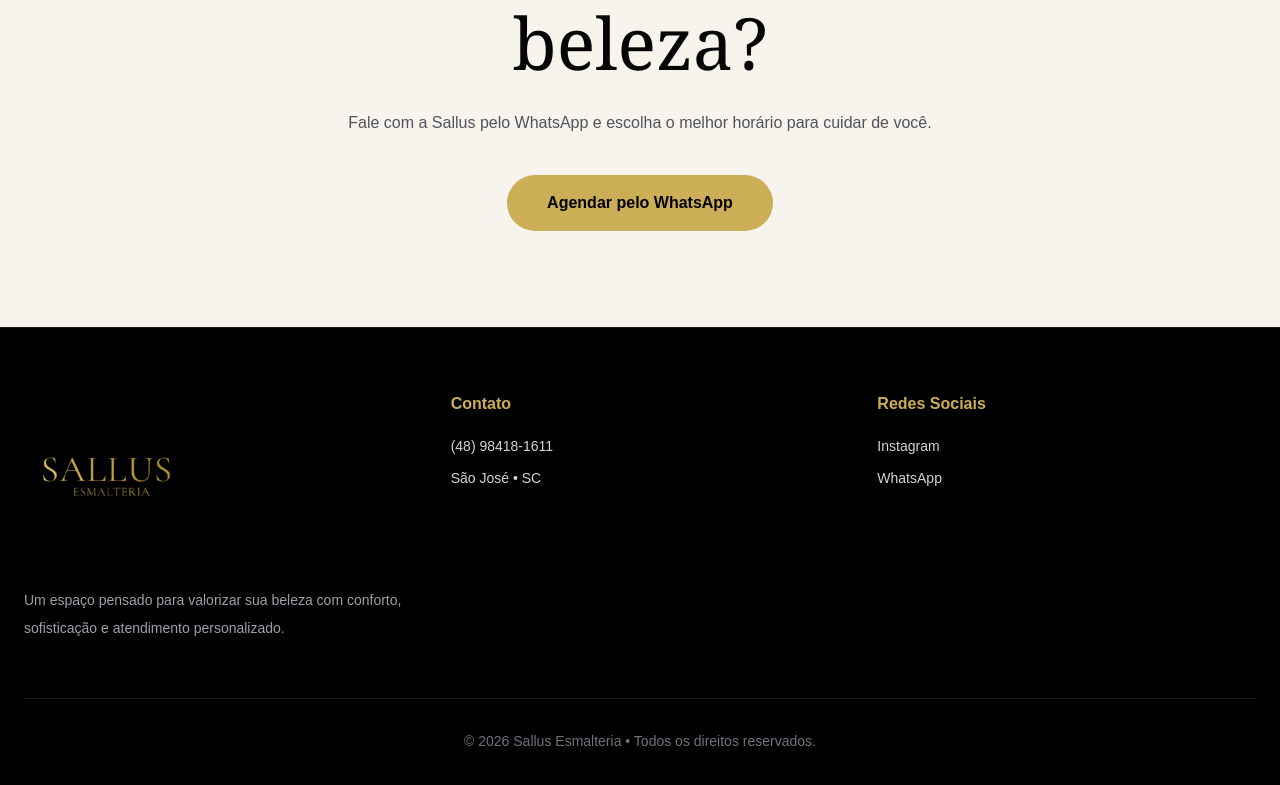
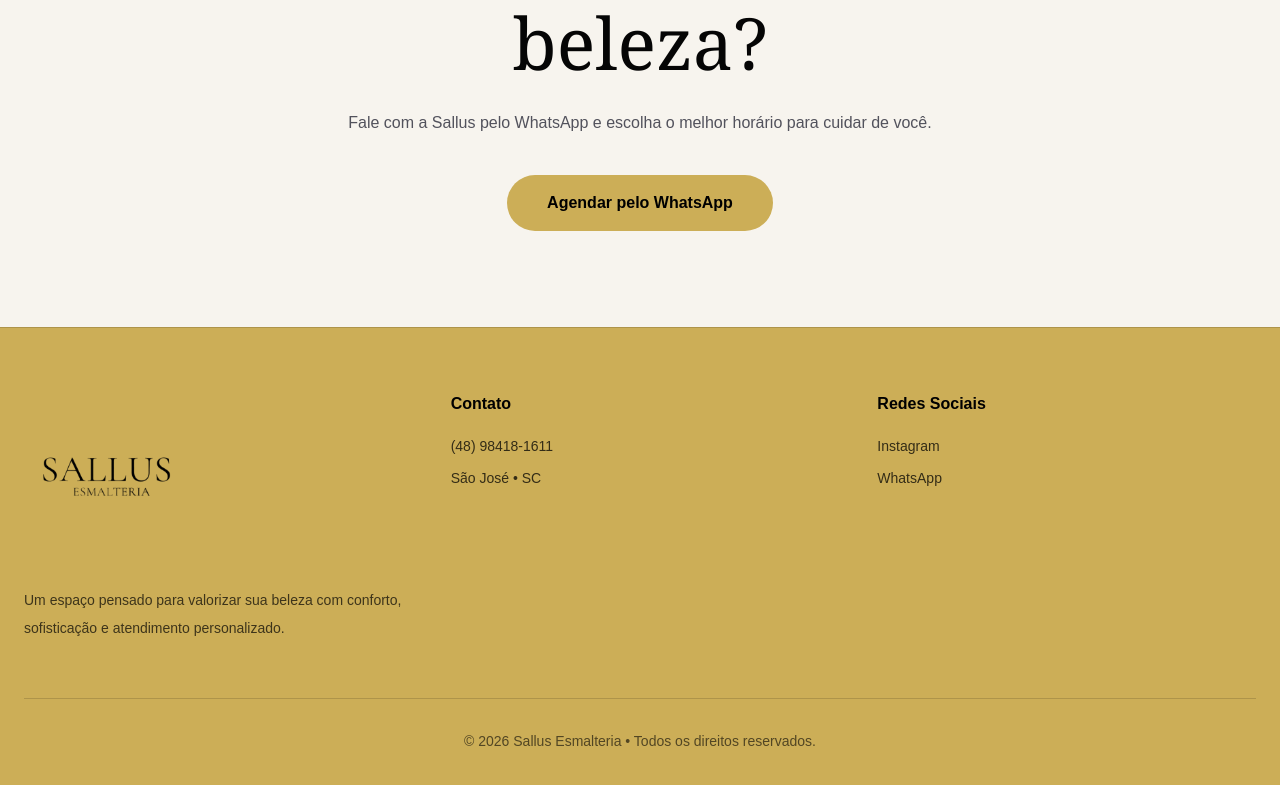
Before and after one commit to gabilouisemkt/sallus-site, a Next.js app: page / in a window 1280 px wide. Shown: the part 7147-7932 px from the top of the page. Built offline with nearby package versions, Linux system fonts and the light colour scheme; a web font is replaced by a local one.

Commit message:
Altera rodape para dourado

```diff
--- a/app/components/Footer.tsx
+++ b/app/components/Footer.tsx
@@ -8,46 +8,57 @@
 
 export default function Footer() {
   return (
-    <footer className="bg-black border-t border-white/10 text-white">
+    <footer className="border-t border-black/15 bg-[#CCAE57] text-black">
       <div className="mx-auto max-w-7xl px-6 py-16">
         <div className="grid gap-12 md:grid-cols-3">
-
           <div>
             <Image
               src="/images/logo-sallus.png"
-              alt="Logo Sallus"
+              alt="Logo Sallus Esmalteria"
               width={170}
               height={70}
+              className="h-auto brightness-0"
             />
-            <p className="mt-6 text-sm leading-7 text-zinc-400">
+
+            <p className="mt-6 text-sm leading-7 text-black/70">
               Um espaço pensado para valorizar sua beleza com conforto,
               sofisticação e atendimento personalizado.
             </p>
           </div>
 
           <div>
-            <h3 className="mb-5 font-semibold text-[#CCAE57]">
+            <h3 className="mb-5 font-semibold text-black">
               Contato
             </h3>
 
-            <ul className="space-y-3 text-sm text-zinc-300">
-              <li>(48) 98418-1611</li>
+            <ul className="space-y-3 text-sm text-black/75">
+              <li>
+                <a
+                  href={whatsappLink}
+                  target="_blank"
+                  rel="noopener noreferrer"
+                  className="transition duration-300 hover:text-white"
+                >
+                  (48) 98418-1611
+                </a>
+              </li>
+
               <li>São José • SC</li>
             </ul>
           </div>
 
           <div>
-            <h3 className="mb-5 font-semibold text-[#CCAE57]">
+            <h3 className="mb-5 font-semibold text-black">
               Redes Sociais
             </h3>
 
-            <ul className="space-y-3 text-sm text-zinc-300">
+            <ul className="space-y-3 text-sm text-black/75">
               <li>
                 <a
                   href="https://www.instagram.com/sallusesmalteria/"
                   target="_blank"
                   rel="noopener noreferrer"
-                  className="transition duration-300 hover:text-[#CCAE57]"
+                  className="transition duration-300 hover:text-white"
                 >
                   Instagram
                 </a>
@@ -58,17 +69,16 @@
                   href={whatsappLink}
                   target="_blank"
                   rel="noopener noreferrer"
-                  className="transition duration-300 hover:text-[#CCAE57]"
+                  className="transition duration-300 hover:text-white"
                 >
                   WhatsApp
                 </a>
               </li>
             </ul>
           </div>
-
         </div>
 
-        <div className="mt-14 border-t border-white/10 pt-8 text-center text-sm text-zinc-500">
+        <div className="mt-14 border-t border-black/15 pt-8 text-center text-sm text-black/60">
           © 2026 Sallus Esmalteria • Todos os direitos reservados.
         </div>
       </div>
```
